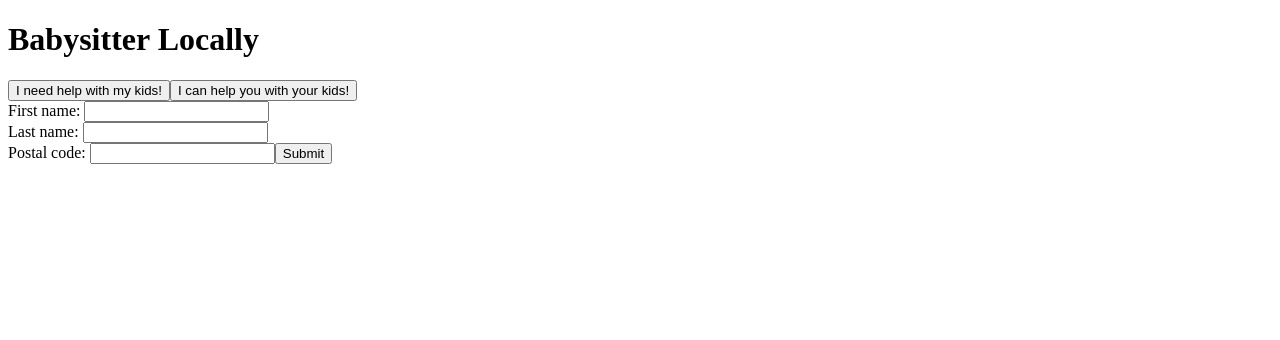
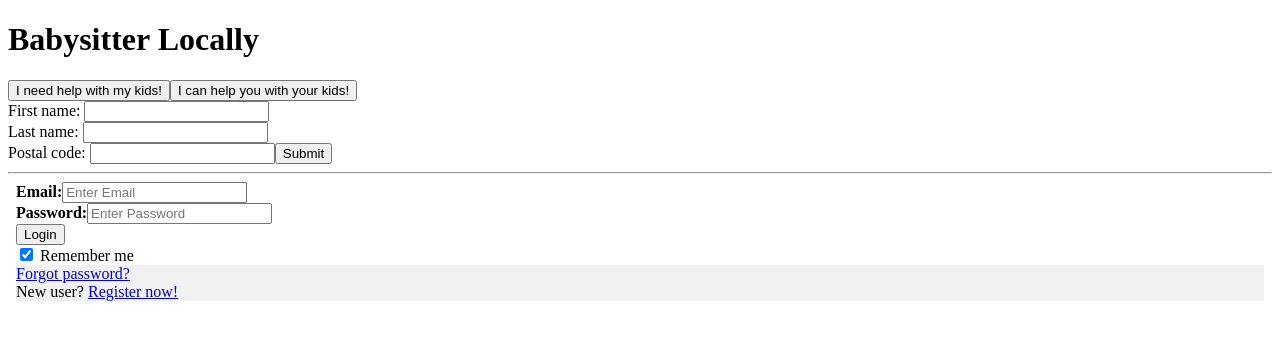
Before and after one commit to KatarzynaMolenda/BabySitterLocally, an Angular app: page / in a window 1280 px wide. Shown: the top 340 px of the page. Built offline with nearby package versions, Linux system fonts and the light colour scheme; no server answers.

Commit message:
added loginpage

```diff
--- a/src/app/app.component.html
+++ b/src/app/app.component.html
@@ -22,3 +22,6 @@
   </label>
   <input type="submit" value="Submit">
 </form>
+
+<hr>
+<app-loginpage></app-loginpage>
--- a/src/app/app.module.ts
+++ b/src/app/app.module.ts
@@ -4,10 +4,12 @@ import {NgModule} from '@angular/core';
 import {AppComponent} from './app.component';
 import {HttpClientModule} from '@angular/common/http';
 import {FormsModule} from '@angular/forms';
+import {LoginpageComponent} from './loginpage/loginpage.component';
 
 @NgModule({
   declarations: [
-    AppComponent
+    AppComponent,
+    LoginpageComponent
   ],
   imports: [
     BrowserModule,
--- /dev/null
+++ b/src/app/loginpage/loginpage.component.html
@@ -0,0 +1,35 @@
+<!DOCTYPE html>
+<html lang="en">
+<head>
+  <meta charset="UTF-8">
+  <title>Title</title>
+</head>
+<body>
+<form method="post">
+
+  <div class="container">
+    <div>
+      <label class="logonLabel" for="uname"><b>Email:</b></label>
+      <input type="text" placeholder="Enter Email" name="uname" required id="uname">
+    </div>
+    <div>
+      <label class="logonLabel" for="psw"><b>Password:</b></label>
+      <input type="password" placeholder="Enter Password" name="psw" required id="psw">
+    </div>
+    <div>
+      <button type="submit">Login</button>
+    </div>
+    <label>
+      <input type="checkbox" checked="checked" name="remember"> Remember me
+    </label>
+  </div>
+
+  <div class="container" style="background-color:#f1f1f1">
+    <span class="forgot-password"><a href="#">Forgot password?</a></span>
+  </div>
+  <div class="container" style="background-color:#f1f1f1">
+    New user? <span class="register"><a href="#">Register now!</a></span>
+  </div>
+</form>
+</body>
+</html>
--- /dev/null
+++ b/src/app/loginpage/loginpage.component.ts
@@ -0,0 +1,20 @@
+import {Component} from '@angular/core';
+
+@Component({
+  selector: 'app-loginpage',
+  templateUrl: './loginpage.component.html'
+})
+export class LoginpageComponent {
+
+  onButtonClick(): void {
+    console.log('Kliknięto przycisk');
+  }
+
+  onFormSubmit(): void {
+    console.log('Zatwierdzono formularz');
+  }
+
+  onTextInputChange(): void {
+    console.log('Zmieniono wartość pola tekstowego');
+  }
+}
```
Also changed, not shown: 1 other file (tests, documents, lock files or other folders).
